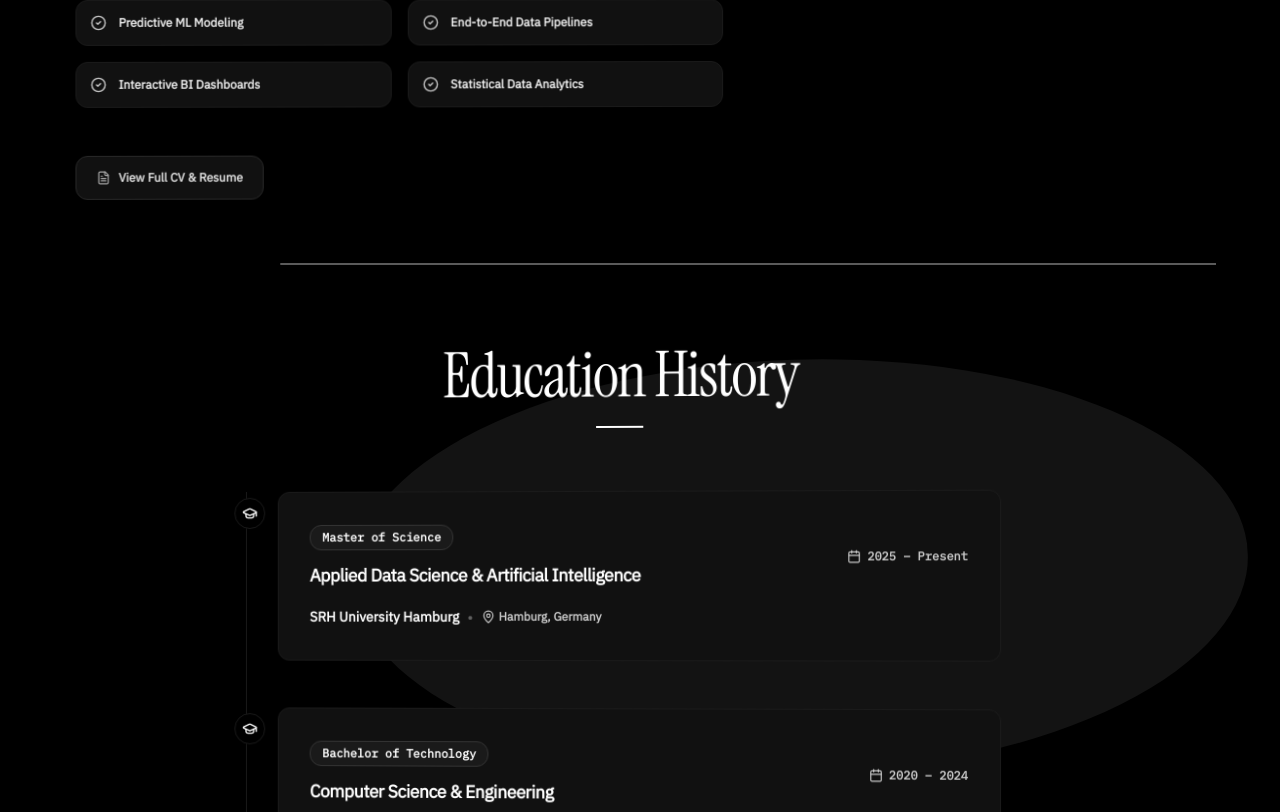
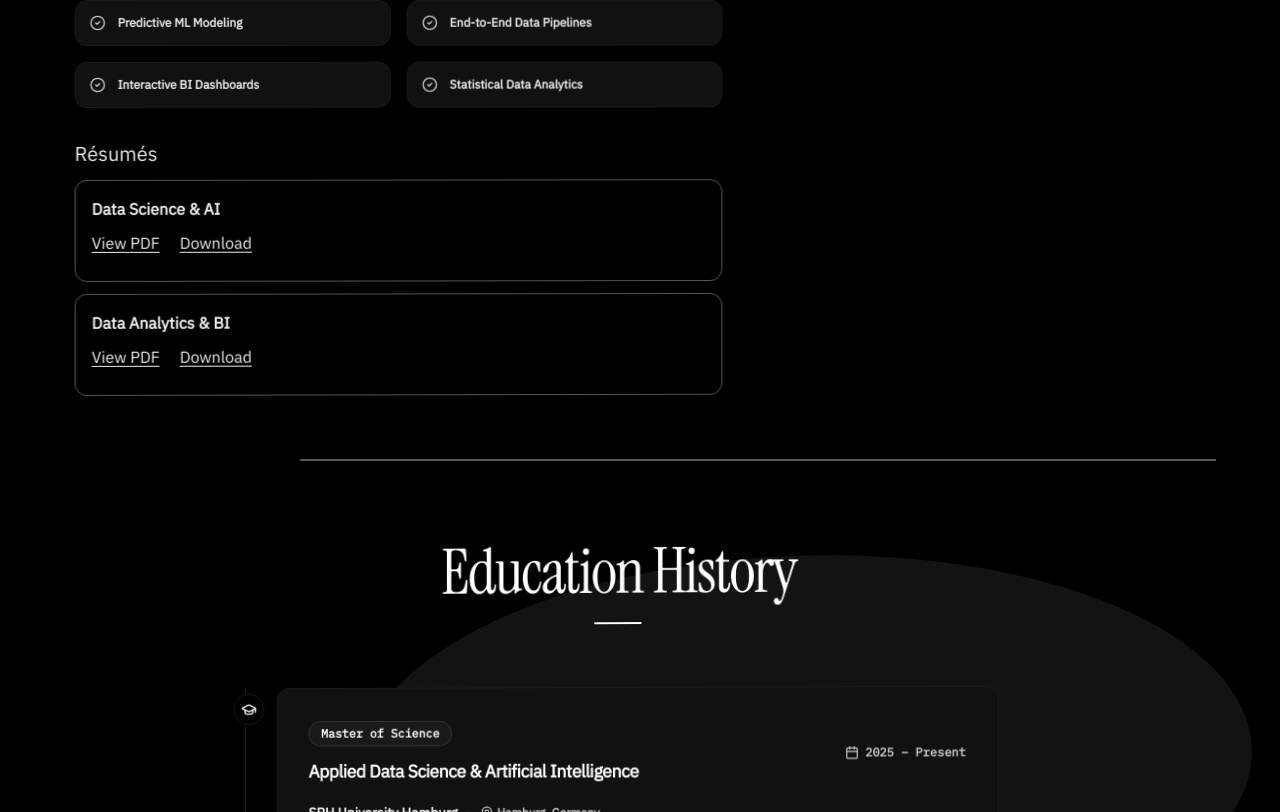
Before and after one commit to hitesh175/Hitesh_Portfolio, a React (Vite) app: page / in a window 1280 px wide. Shown: the part 3248-4060 px from the top of the page. Built offline with nearby package versions, Linux system fonts and the light colour scheme.

Commit message:
Add role-specific résumé PDFs to About

```diff
--- a/src/App.tsx
+++ b/src/App.tsx
@@ -3,7 +3,7 @@
  * SPDX-License-Identifier: Apache-2.0
  */
 
-import React, { useState, useEffect, lazy, Suspense } from 'react';
+import React, { useState, useEffect } from 'react';
 import { motion, AnimatePresence, useScroll, useSpring, useReducedMotion, MotionConfig } from 'motion/react';
 import { ArrowUp } from 'lucide-react';
 import Navbar from './components/Navbar';
@@ -22,7 +22,6 @@ import Research from './components/Research';
 import Certificates from './components/Certificates';
 import Contact from './components/Contact';
 import Footer from './components/Footer';
-const CVModal = lazy(() => import('./components/CVModal'));
 
 export default function App() {
   const reducedMotion = useReducedMotion();
@@ -47,7 +46,6 @@ export default function App() {
   }, [caseStudy]);
 
   const [activeTab, setActiveTab] = useState<string>('home');
-  const [isCVModalOpen, setIsCVModalOpen] = useState<boolean>(false);
   const [showScrollTop, setShowScrollTop] = useState(false);
   const [theme, setTheme] = useState<'dark' | 'light'>(() => {
     if (typeof window !== 'undefined') {
@@ -203,7 +201,7 @@ export default function App() {
 
 
         <div className="portfolio-chapter">
-          <ScrollChapter><About onViewCVClick={() => setIsCVModalOpen(true)} /></ScrollChapter>
+          <ScrollChapter><About /></ScrollChapter>
           <ScrollChapter direction={-1}><section id="academic" className="scroll-mt-24"><Education /></section></ScrollChapter>
           <ScrollChapter><Skills /></ScrollChapter>
           <ScrollChapter direction={-1}><section id="certifications" className="scroll-mt-24"><Certificates /></section></ScrollChapter>
@@ -245,7 +243,6 @@ export default function App() {
       </AnimatePresence>
 
       {/* Embedded PDF Resume Modal */}
-      {isCVModalOpen && <Suspense fallback={<p role="status">Loading CV…</p>}><CVModal isOpen onClose={() => setIsCVModalOpen(false)} /></Suspense>}
     </div></MotionConfig>
   );
 }
--- a/src/components/About.tsx
+++ b/src/components/About.tsx
@@ -5,10 +5,10 @@
 
 import React from 'react';
 import { motion } from 'motion/react';
-import { Target, CheckCircle2, FileText } from 'lucide-react';
+import { Target, CheckCircle2 } from 'lucide-react';
 import { personalInfo, stats } from '../data';
 
-export default function About({ onViewCVClick }: { onViewCVClick: () => void }) {
+export default function About() {
   return (
     <section
       id="about"
@@ -78,17 +78,23 @@ export default function About({ onViewCVClick }: { onViewCVClick: () => void })
               ))}
             </div>
 
-            {/* Interactive View CV Button */}
-            <div className="pt-4 flex">
-              <button
-                id="about-btn-view-cv"
-                onClick={onViewCVClick}
-                className="w-full sm:w-auto px-5 py-3 bg-neutral-100 hover:bg-neutral-200 dark:bg-neutral-950 dark:hover:bg-neutral-900 border border-neutral-200 dark:border-neutral-850 text-neutral-800 dark:text-neutral-200 hover:text-neutral-950 dark:hover:text-white rounded text-xs font-bold transition-all duration-250 flex items-center justify-center space-x-2 cursor-pointer shadow-sm hover:scale-[1.01] active:scale-[0.99]"
-              >
-                <FileText className="w-3.5 h-3.5 text-neutral-600 dark:text-neutral-400" />
-                <span>View Full CV & Resume</span>
-              </button>
-            </div>
+            <section aria-labelledby="resumes-heading" className="mt-6">
+              <h3 id="resumes-heading" className="text-xl mb-3">Résumés</h3>
+              <ul className="grid gap-3">
+                {[
+                  { title: 'Data Science & AI', file: 'Hitesh_Resume_Data_Science_AI.pdf' },
+                  { title: 'Data Analytics & BI', file: 'Hitesh_Resume_Data_Analytics_BI.pdf' },
+                ].map(({ title, file }) => (
+                  <li key={file} className="rounded border border-neutral-300 dark:border-neutral-700 p-4">
+                    <h4 className="font-semibold">{title}</h4>
+                    <div className="flex flex-wrap gap-x-5">
+                      <a className="inline-flex min-h-11 items-center underline underline-offset-4" href={`/${file}`} target="_blank" rel="noopener noreferrer" aria-label={`View ${title} résumé PDF (opens in a new tab)`}>View PDF</a>
+                      <a className="inline-flex min-h-11 items-center underline underline-offset-4" href={`/${file}`} download aria-label={`Download ${title} résumé`}>Download</a>
+                    </div>
+                  </li>
+                ))}
+              </ul>
+            </section>
           </div>
 
           {/* Right Column: Key Stats Display */}
```
Also changed, not shown: 2 other files (tests, documents, lock files or other folders).
